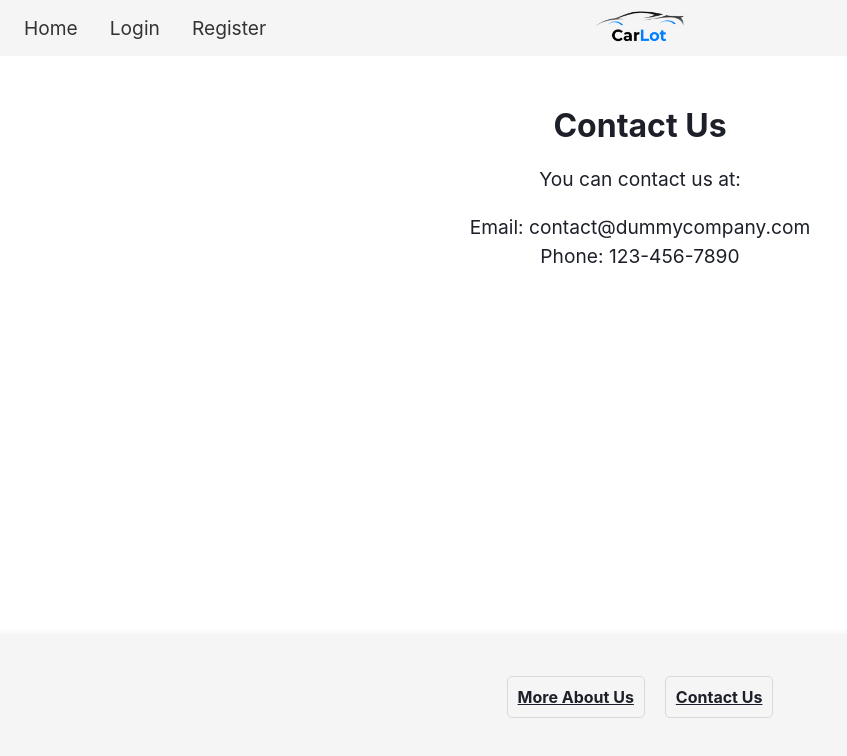
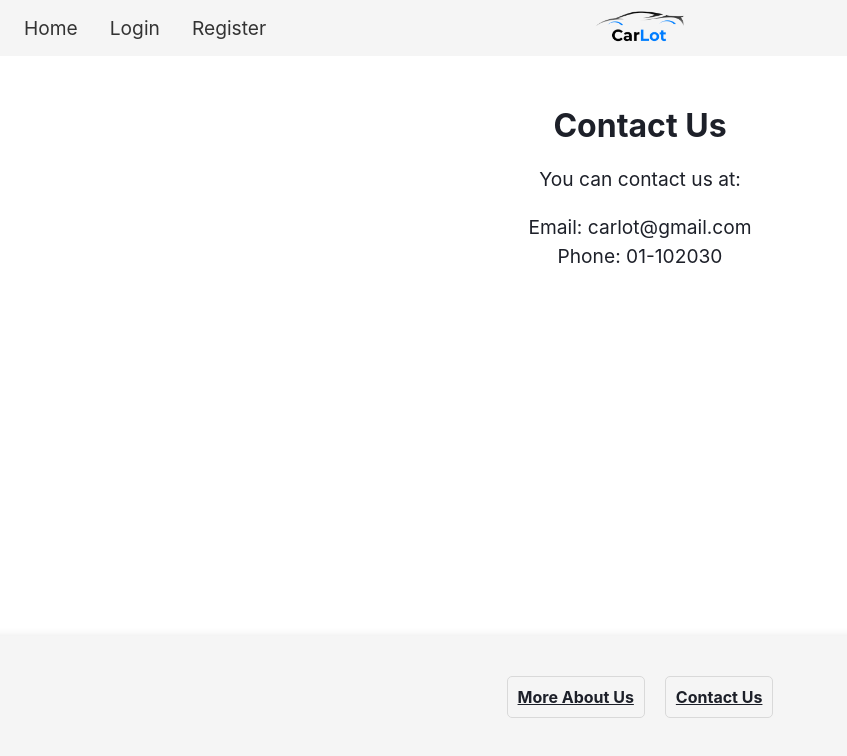
Before and after one commit to rimbarakat/car-dealership-frontend, a React (Create React App) app: page /contact-us in a window 1280 px wide. Shown: the top 756 px of the page, without its empty margins (0-847 px from the left). Built offline with nearby package versions, Linux system fonts and the light colour scheme; no server answers.

Commit message:
Updated contact us

```diff
--- a/src/pages/contactUs.js
+++ b/src/pages/contactUs.js
@@ -7,8 +7,8 @@ function ContactUs() {
       <h1 className="contactUs-heading">Contact Us</h1>
       <p className="contactUs-description">You can contact us at:</p>
       <ul>
-        <li>Email: contact@dummycompany.com</li>
-        <li>Phone: 123-456-7890</li>
+        <li>Email: carlot@gmail.com</li>
+        <li>Phone: 01-102030</li>
       </ul>
     </div>
   );
```
